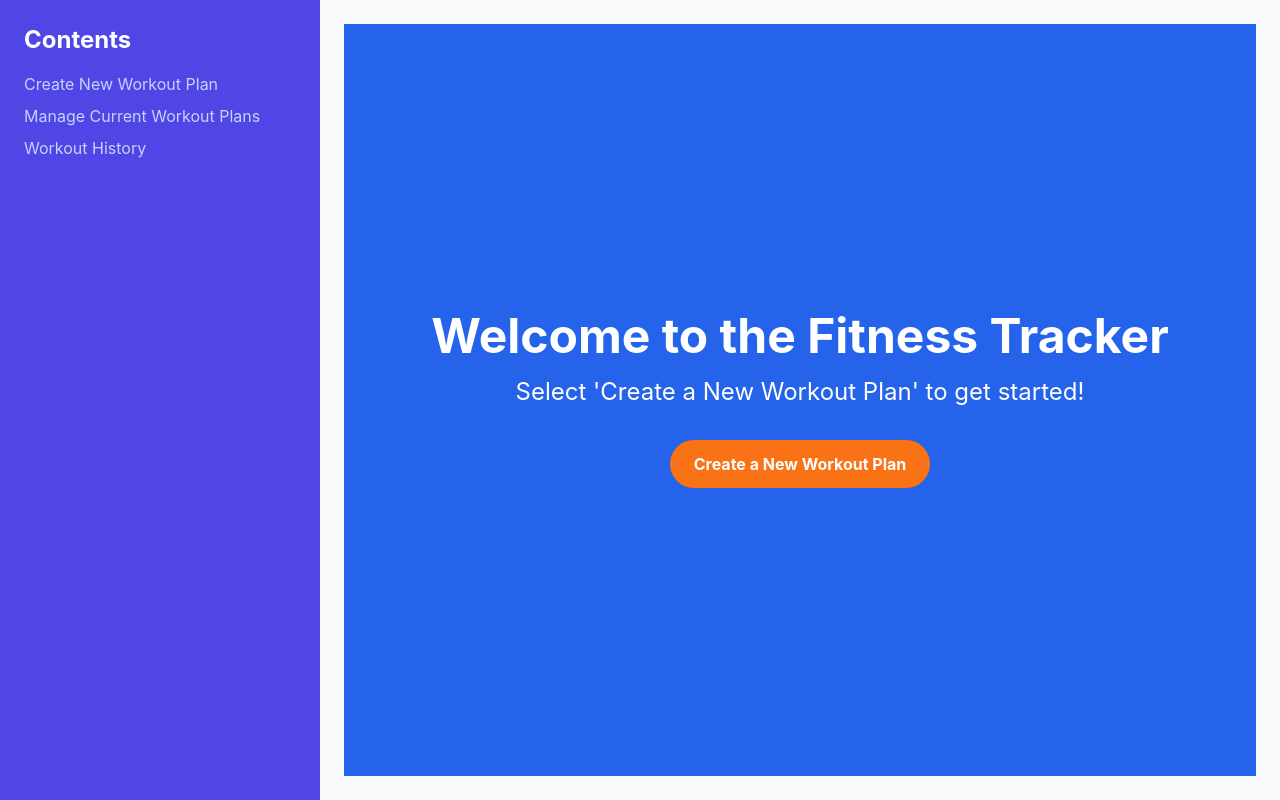
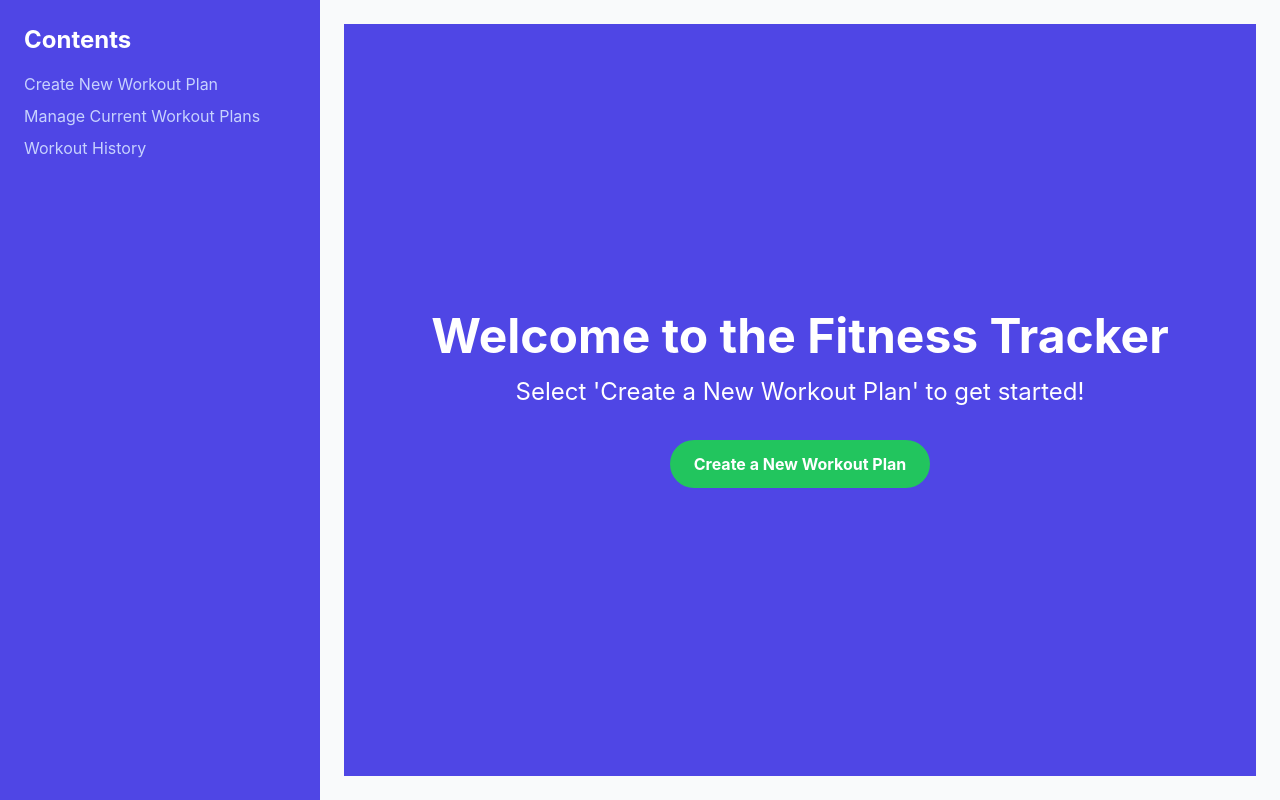
Before and after one commit to Emerald367/FitnessTracker, a React (Create React App) app in the folder fitness-tracker/: page / in a window 1280 px wide. Built offline with nearby package versions, Linux system fonts and the light colour scheme.

Commit message:
Update App.js

```diff
--- a/fitness-tracker/src/App.js
+++ b/fitness-tracker/src/App.js
@@ -10,11 +10,11 @@ const HomePage = () => {
   const navigate = useNavigate();
 
   return (
-    <div className="flex flex-col items-center justify-center w-full h-full bg-blue-600 text-white p-6">
+    <div className="flex flex-col items-center justify-center w-full h-full bg-indigo-600 text-white p-6">
     <h1 className="text-5xl font-bold mb-4">Welcome to the Fitness Tracker</h1>
     <p className="text-2xl mb-8">Select 'Create a New Workout Plan' to get started!</p>
     <button
-      className="bg-orange-500 hover:bg-orange-600 text-white font-bold py-3 px-6 rounded-full transition duration-300"
+      className="bg-green-500 hover:bg-green-600 text-white font-bold py-3 px-6 rounded-full transition duration-300"
       onClick={() => navigate('/create-workout')}
     >
       Create a New Workout Plan
```
